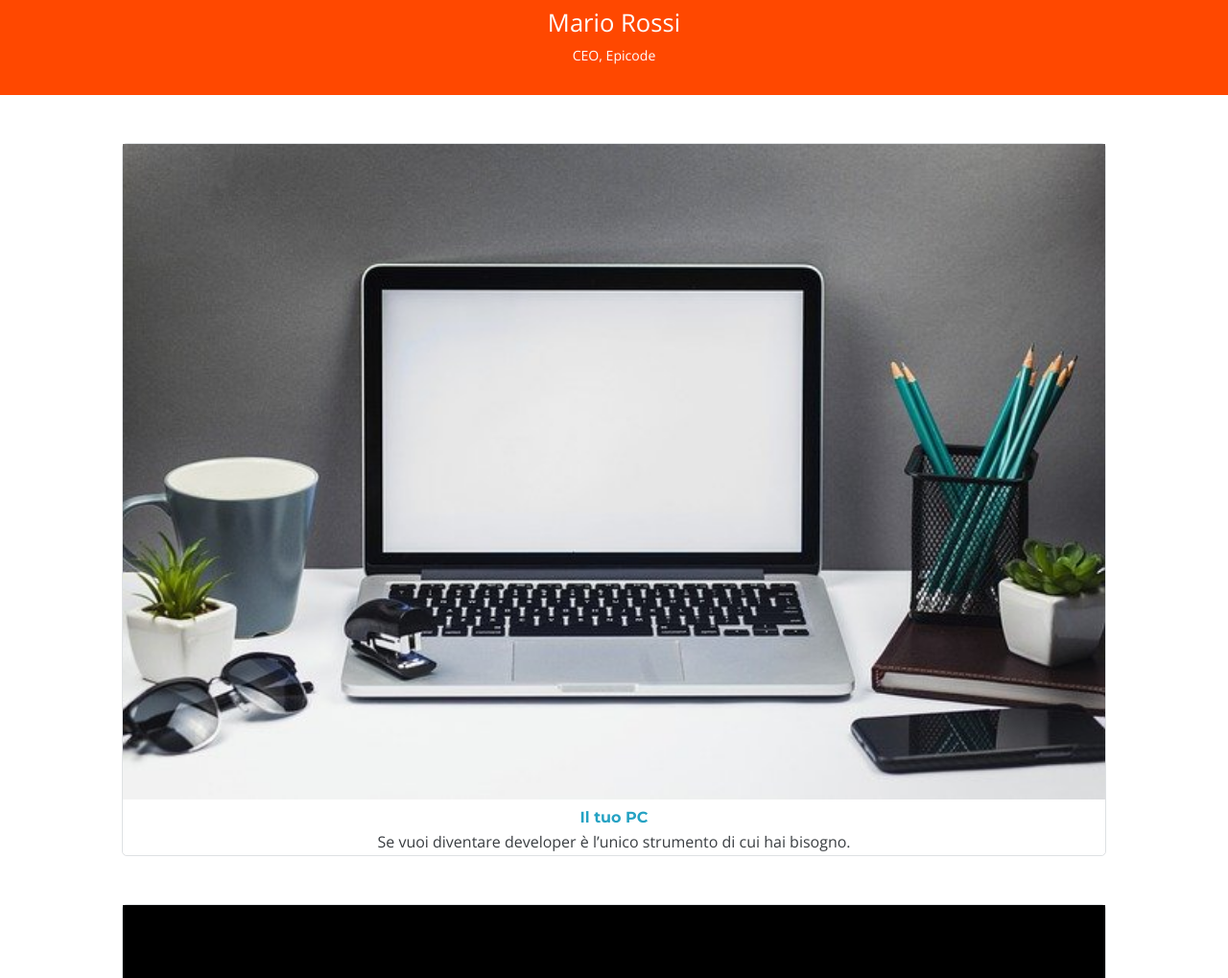
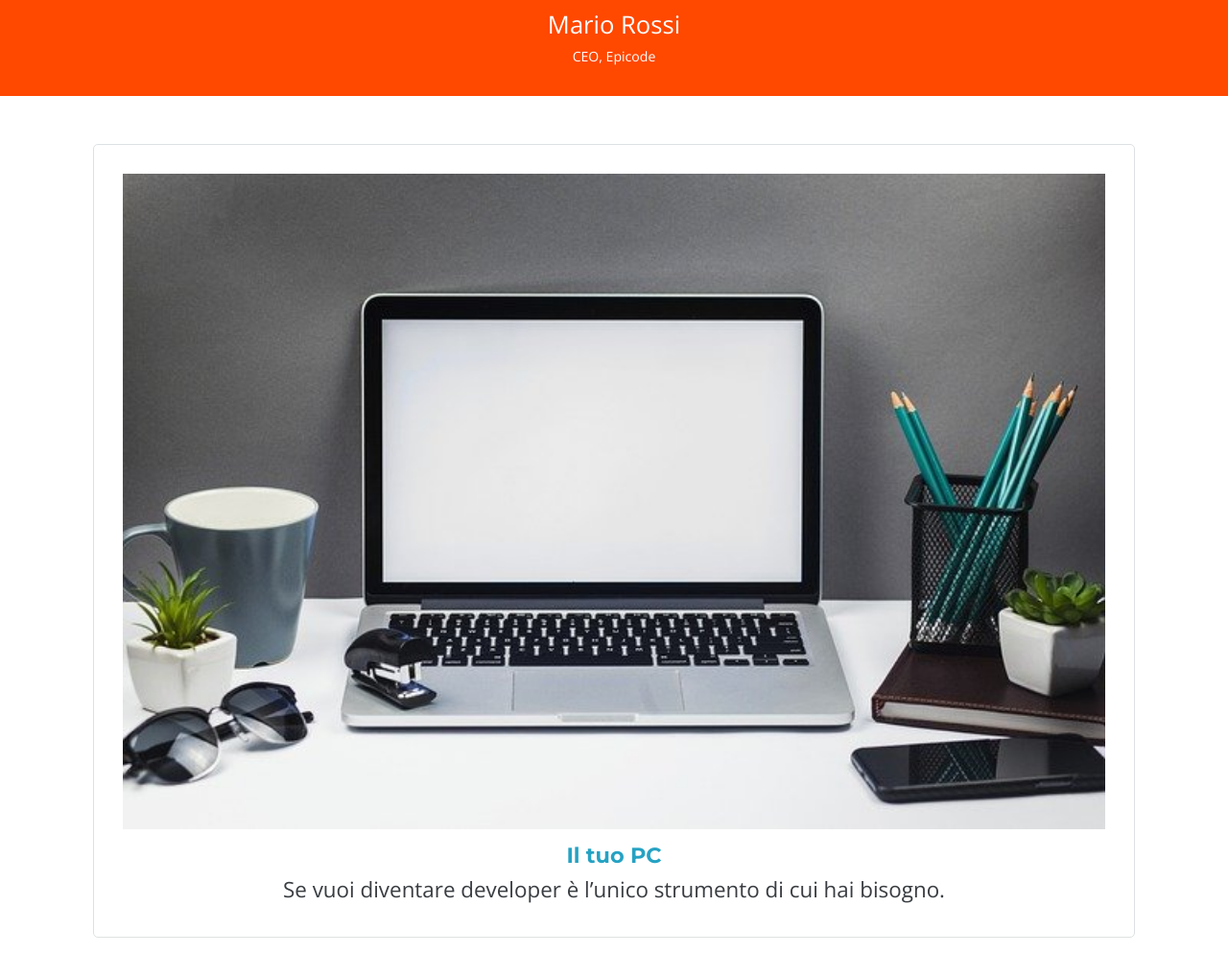
Before and after one commit to Ottoemmezzo/Progetto_1, a plain HTML site: page index.htm in a window 1280 px wide. Shown: the part 1781-2800 px from the top of the page at 96% size. Drawn offline with nearby package versions, Linux system fonts and the light colour scheme.

Commit message:
ritocchi

```diff
--- a/assets/css/stile.css
+++ b/assets/css/stile.css
@@ -3,6 +3,7 @@
 body{
     font-family: 'Open Sans', sans-serif;
     line-height: 1.65;
+    font-size: 1.2rem;
     color:#393d41;
 }
 h1{
@@ -53,7 +54,7 @@ main a{
     border-radius: 5px;
     text-decoration: none;
     padding: 10px 20px;
-    font-size: 1.2rem;
+
     font-variant: small-caps;
     font-weight: bold;
 
@@ -93,6 +94,8 @@ aside div{
     border:1px solid #dee1e3;
     border-radius: 5px;
     margin-bottom:50px;
+    font-size: 1.4rem;
+    padding:30px;
 }
 aside div img{
     width:100%;
```
